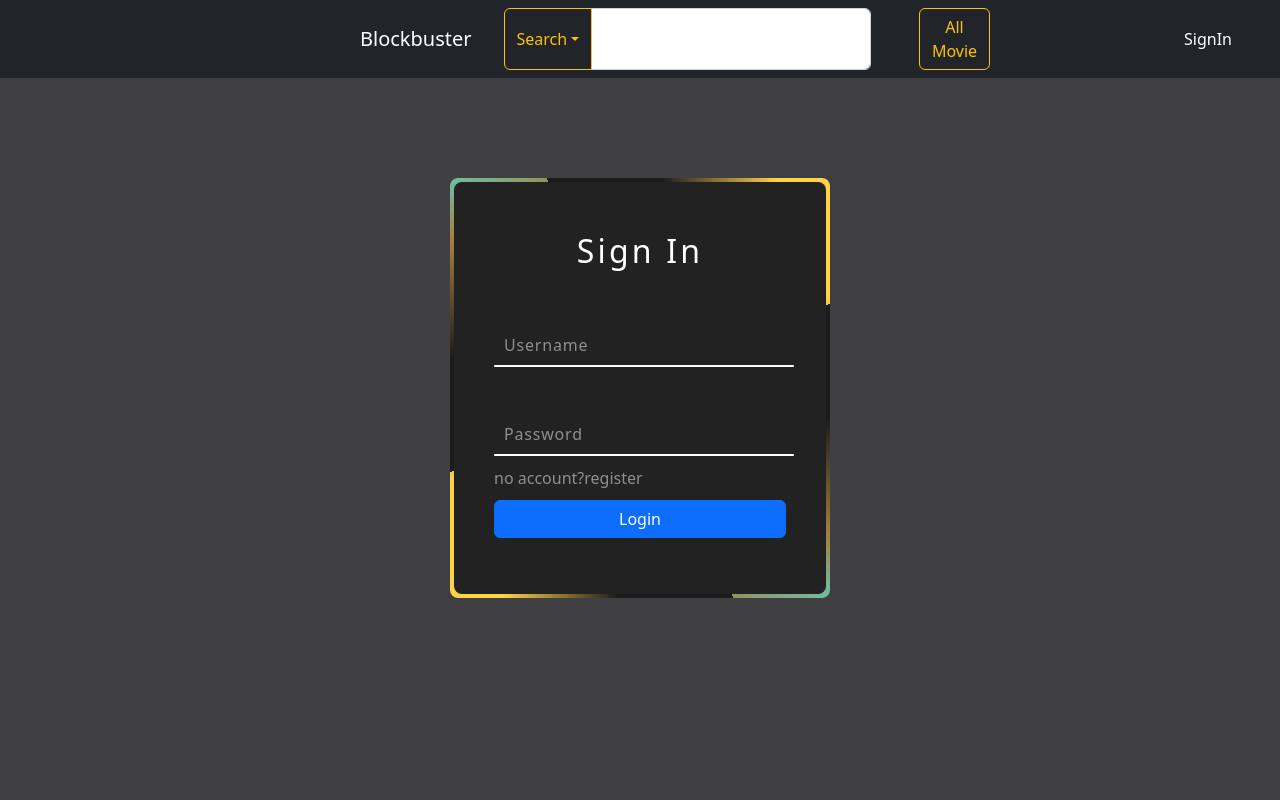
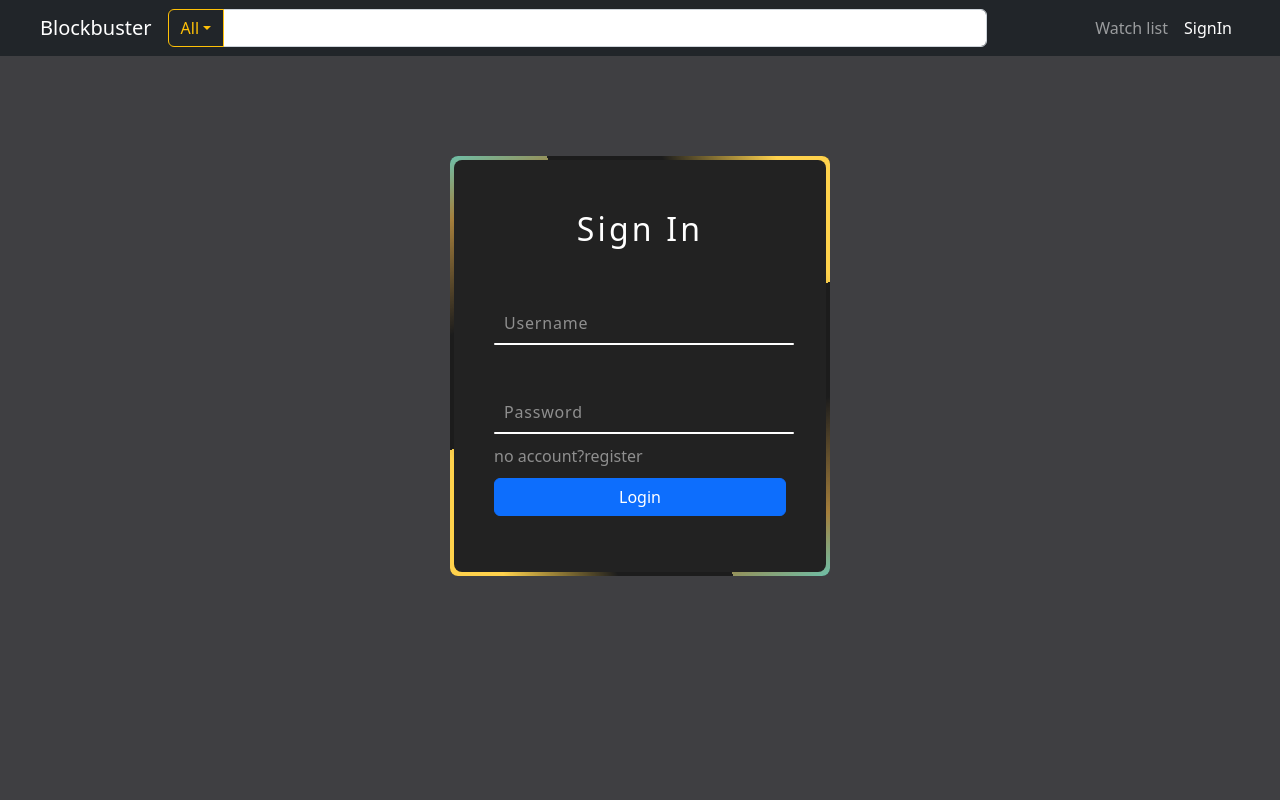
Before and after one commit to banksss33/CS251_Movie_Reviews_Website_Project, a React (Create React App) app in the folder client/: page /SignIn in a window 1280 px wide. Shown: the top 800 px of the page. Built offline with nearby package versions, Linux system fonts and the light colour scheme.

Commit message:
Change the <Container> to Bootstrap flexbox in Homepage.jsx ; redesign navbar using flexbox ; Also Add MovieCard.css and MovieCard.jsx for future use

```diff
--- a/client/src/App.jsx
+++ b/client/src/App.jsx
@@ -1,4 +1,5 @@
 import Button from "react-bootstrap/Button";
+import React, { useState } from "react";
 import Form from "react-bootstrap/Form";
 import Nav from "react-bootstrap/Nav";
 import Navbar from "react-bootstrap/Navbar";
@@ -12,38 +13,65 @@ import SignIn from "./Page/SignIn";
 import MovieDisplay from "./Page/Moviepage";
 
 // test database
-import ShowAccount from "./component/account"
+import ShowAccount from "./component/account";
 
 function App() {
+  const [selectedTitle, setSelectedTitle] = useState("All");
+
+  const handleSelect = (eventKey) => {
+    setSelectedTitle(eventKey);
+  };
   return (
     <BrowserRouter>
-      <Navbar bg="dark" variant="dark">
-        <LinkContainer to="/" style={{ paddingLeft: "360px" }}>
+      <Navbar
+        bg="dark"
+        variant="dark"
+        className="d-flex justify-content-center"
+        style={{
+          paddingLeft: "40px",
+          paddingRight: "40px",
+        }}
+      >
+        <LinkContainer to="/">
           <Navbar.Brand>Blockbuster</Navbar.Brand>
         </LinkContainer>
-        <Nav className="me-auto">
-          <InputGroup className="ps-3">
+
+        <Nav className="flex-grow-1">
+          <InputGroup>
             <DropdownButton
               variant="outline-warning"
-              title="Search"
-              bid="input-group-dropdown-1"
+              title={selectedTitle}
+              id="input-group-dropdown-1"
+              onSelect={handleSelect}
             >
-              <Dropdown.Item href="#">Actor</Dropdown.Item>
-              <Dropdown.Item href="#">Movie</Dropdown.Item>
-              <Dropdown.Item href="#">TV Series</Dropdown.Item>
+              <Dropdown.Item eventKey="All" href="#">
+                All
+              </Dropdown.Item>
+              <Dropdown.Item eventKey="Actor" href="#">
+                Actor
+              </Dropdown.Item>
+              <Dropdown.Item eventKey="Movie" href="#">
+                Movie
+              </Dropdown.Item>
+              <Dropdown.Item eventKey="TV Series" href="#">
+                TV Series
+              </Dropdown.Item>
             </DropdownButton>
             <Form.Control aria-label="Search input" />
           </InputGroup>
+        </Nav>
 
-          <div className="ps-5" href="#">
-            <Button variant="outline-warning">All Movie</Button>{" "}
-          </div>
-        </Nav>
-        <Nav className="justify-content-end">
+        <Nav
+          style={{
+            marginLeft: "100px",
+          }}
+        >
+          <LinkContainer to="">
+            <Nav.Link>Watch list</Nav.Link>
+          </LinkContainer>
+
           <LinkContainer to="/SignIn">
-            <Nav.Link className="pe-5" href="#">
-              SignIn
-            </Nav.Link>
+            <Nav.Link>SignIn</Nav.Link>
           </LinkContainer>
         </Nav>
       </Navbar>
@@ -51,10 +79,8 @@ function App() {
       <Routes>
         <Route path="/" element={<Hub />} />
         <Route path="/SignIn" element={<SignIn />} />
-        <Route path="/Movie" element={<MovieDisplay />}/>
+        <Route path="/Movie" element={<MovieDisplay />} />
       </Routes>
-
-
     </BrowserRouter>
   );
 }
--- a/client/src/Page/Homepage.jsx
+++ b/client/src/Page/Homepage.jsx
@@ -1,5 +1,6 @@
 import Container from "react-bootstrap/Container";
 import Carousel from "react-bootstrap/Carousel";
+import { Row } from "react-bootstrap";
 
 const newItem = [
   //New Movie data that pass to carousel
@@ -12,8 +13,7 @@ const newItem = [
   },
   {
     id: 2,
-    image:
-      "https://markpeak.net/wp-content/uploads/2022/03/shawshank.jpg",
+    image: "https://markpeak.net/wp-content/uploads/2022/03/shawshank.jpg",
     chead: "Ant-Man and the Wasp: Quantumania",
     desc: "Ant-Man and the Wasp find themselves exploring the Quantum , interacting with strange new creatures and embarking on an adventure that pushes them beyond the limits of what they thought was possible.",
   },
@@ -56,23 +56,19 @@ function Hub() {
     <div
       style={{
         backgroundColor: "rgb(0,22,22)",
+        padding: "100px 125px",
       }}
+      className="d-flex"
     >
-      <Container
-        style={{
-          padding: "100px 120px",
-        }}
-      >
+      <Container>
         {" "}
         {/* Container1 */}
-        <Container>
+        <Row>
           {" "}
           {/* Container2 */}
           <span class="d-block p-2 bg-dark text-white">
             <h1>New</h1>
-          </span>
-          <Container>
-            {" "}
+          </span>{" "}
           {/* Container3 */}
           <Carousel fade>
             {newItem.map((MItems) => (
@@ -89,17 +85,13 @@ function Hub() {
               </Carousel.Item>
             ))}
           </Carousel>
-          </Container>
-        </Container>
+        </Row>{" "}
         {/*Popular*/}
-        <Container className="mt-5">
-          {" "}
+        <Row className="mt-5">
           {/* Container2 */}
           <span class="d-block p-2 bg-dark text-white">
             <h1>Popular</h1>
           </span>
-          <Container>
-            {" "}
           {/* Container3 */}
           <Carousel fade>
             {popuItem.map((popuItems) => (
@@ -116,8 +108,7 @@ function Hub() {
               </Carousel.Item>
             ))}
           </Carousel>
-          </Container>
-        </Container>
+        </Row>
       </Container>
     </div>
   );
--- /dev/null
+++ b/client/src/component/MovieCard.css
@@ -0,0 +1,7 @@
+.card-img-overlay {
+  display: none;
+}
+
+.card:hover .card-img-overlay {
+  display: block;
+}
--- /dev/null
+++ b/client/src/component/MovieCard.jsx
@@ -0,0 +1,17 @@
+import React from "react";
+import Card from "react-bootstrap/Card";
+import styles from "./MovieCard.css";
+
+const MovieCard = (props) => {
+  return (
+    <Card className={`bg-dark text-white ${styles.card}`}>
+      <Card.Img src={props.Img} alt="No Image found" />
+      <Card.ImgOverlay className={styles.cardImgOverlay}>
+        <Card.Title>{props.Title}</Card.Title>
+        <Card.Text>{props.desc}</Card.Text>
+      </Card.ImgOverlay>
+    </Card>
+  );
+};
+
+export default MovieCard;
--- a/client/src/index.jsx
+++ b/client/src/index.jsx
@@ -4,11 +4,12 @@ import "./index.css";
 import App from "./App";
 import reportWebVitals from "./reportWebVitals";
 import "../node_modules/bootstrap/dist/css/bootstrap.min.css";
+import MovieCard from "./component/MovieCard";
 
 const root = ReactDOM.createRoot(document.getElementById("root"));
 root.render(
   <React.StrictMode>
-    <App />
+   <App />
   </React.StrictMode>
 );
 
```
Lines whose indentation alone changed are shown as unchanged.
